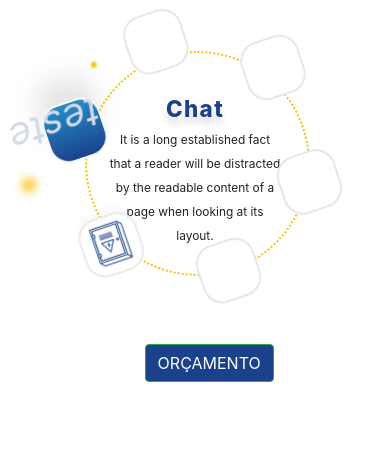
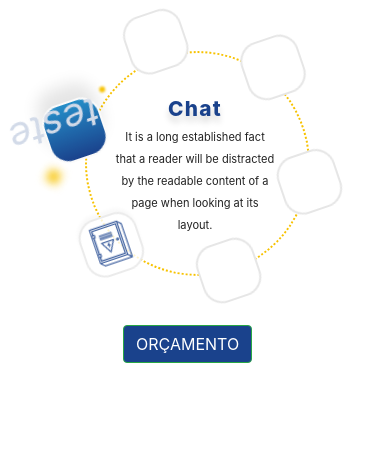
Before and after one commit to pereirasamueljp/cl, a plain HTML site: page eletrica.html in a window 390 px wide. Shown: the part 78-538 px from the top of the page. Drawn offline with Linux system fonts and the light colour scheme.

Commit message:
Update costumer.css

```diff
--- a/costumer.css
+++ b/costumer.css
@@ -263,7 +263,7 @@ section{
 }
 
 .auxview{
-    height: 10vh;
+    height: 14vh;
 }
 .auxview2{
     height: 30vh;
@@ -277,8 +277,8 @@ section{
 }
 .orc{
     position: relative;
-    margin-top: -9%;
-    left: 36%;
+    margin-top: -20%;
+    left: 37%;
 
     background-color: rgba(26,66,140,1);
     cursor: pointer;
@@ -343,24 +343,27 @@ section{
         border-top: 0.389em solid transparent;
 
     }
-    .navbar{
+    .navbara{
         position: absolute;
     }
 
     .nav-item{
         width: 50% !important;
     }
+    .auxview1{
+        height: 10vh;
+    }
     .auxview2{
-        height: 30vh;
+        height: 10vh;
     }
     /*teste*/
     .holderCircle { width: 300px; height: 300px; border-radius: 100%; margin: 60px auto; position: relative; }
     .dotCircle { width: 100%; height: 100%; position: absolute; margin: auto; top: 0; left: 0; right: 0; bottom: 0; border-radius: 100%; z-index: 20; }
     .dotCircle  .itemDot { display: block; width: 60px; height: 60px; position: absolute; background: #ffffff; fill: rgba(26,66,140,1); color: rgba(26,66,140,1); border-radius: 20px; text-align: center; line-height: 80px; font-size: 30px; z-index: 3; cursor: pointer; border: 2px solid #e6e6e6; }
-    .dotCircle  .itemDot .forActive { width: 56px; height: 56px; position: absolute; top: 0; left: 0; right: 0; bottom: 0; display: none; }
+    .dotCircle  .itemDot .forActive { width: 30px; height: 30px; position: absolute; top: 0; left: 0; right: 0; bottom: 0; display: none; }
     .dotCircle  .itemDot .forActive::after { content: ''; width: 5px; height: 5px; border: 3px solid rgba(247,194,0,1); bottom: -31px; left: -14px; filter: blur(1px); position: absolute; border-radius: 100%; }
     .dotCircle  .itemDot .forActive::before { content: ''; width: 6px; height: 6px; filter: blur(5px); top: -15px; position: absolute; transform: rotate(-45deg); border: 6px solid rgba(247,194,0,1); right: -39px; }
-    .dotCircle  .itemDot.active .forActive { display: block; }
+    .dotCircle  .itemDot.active .forActive { position: absolute; display: block; }
     .round { position: absolute; left: 40px; top: 45px; width: 75%; height: 75%; border: 2px dotted rgba(247,194,0,1); border-radius: 100%; -webkit-animation: rotation 100s infinite linear; }
     .dotCircle .itemDot:hover, .dotCircle .itemDot.active { fill: #ffffff; color: #ffffff; transition: 0.5s;   /* Permalink - use to edit and share this gradient: https://colorzilla.com/gradient-editor/#1a428c+0,258dc8+100 */
         background: rgb(26,66,140); /* Old browsers */
@@ -368,16 +371,19 @@ section{
         background: -webkit-linear-gradient(top,  rgba(26,66,140,1) 0%,rgba(37,141,200,1) 100%); /* Chrome10-25,Safari5.1-6 */
         background: linear-gradient(to bottom,  rgba(26,66,140,1) 0%,rgba(37,141,200,1) 100%); /* W3C, IE10+, FF16+, Chrome26+, Opera12+, Safari7+ */
         filter: progid:DXImageTransform.Microsoft.gradient( startColorstr='#1a428c', endColorstr='#258dc8',GradientType=0 ); /* IE6-9 */
-        border: 2px solid #ffffff; -webkit-box-shadow: 0 30px 30px 0 rgba(0, 0, 0, .13); -moz-box-shadow: 0 30px 30px 0 rgba(0, 0, 0, .13); box-shadow: 0 30px 30px 0 rgba(0, 0, 0, .13);}
+        border: 2px solid #ffffff; -webkit-box-shadow: 0 20px 20px 0 rgba(0, 0, 0, .13); -moz-box-shadow: 0 20px 20px 0 rgba(0, 0, 0, .13); box-shadow: 0 20px 20px 0 rgba(0, 0, 0, .13);}
     .dotCircle .itemDot { font-size: 40px; }
     .contentCircle { width: 250px; border-radius: 100%; color: #222222; position: relative; top: 90px; left: 50%; transform: translate(-50%, -50%); }
     .contentCircle .CirItem { border-radius: 100%; color: #222222; position: absolute; text-align: center; bottom: 0; left: 0; opacity: 0; transform: scale(0); transition: 0.5s; font-size: 15px; width: 100%; height: 100%; top: 0; right: 0; margin: auto; line-height: 250px; }
-    .CirItem.active { z-index: 1; opacity: 1; transform: scale(0.7); transition: 0.5s; }
+    .CirItem.active { z-index: 1; opacity: 1; transform: scale(0.65); transition: 0.5s; }
     .contentCircle .CirItem i { font-size: 180px; position: absolute; top: 0; left: 50%; margin-left: -90px;  color: #000000; opacity: 0.1; }
     .itemDot i svg {
         padding-bottom: 37%;
     }
 
+    .orc{
+        left: 30%;
+    }
     /*fim teste*/
 
 }
```
